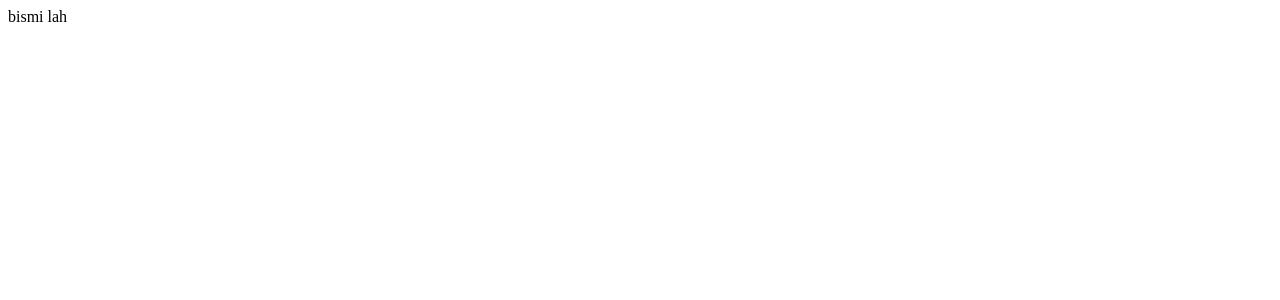
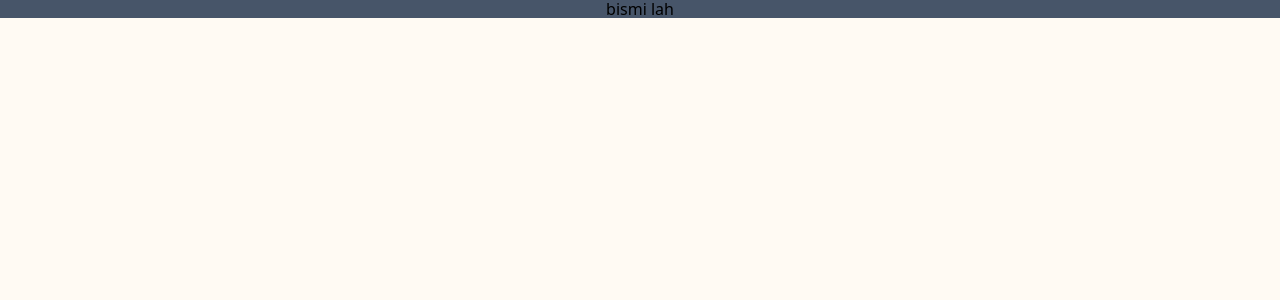
Before and after one commit to zakari90/realEstateDeployment, a Next.js app: page /en in a window 1280 px wide. Shown: the top 300 px of the page. Built offline with nearby package versions, Linux system fonts and the light colour scheme.

Commit message:
first commit

```diff
--- a/src/app/[locale]/layout.tsx
+++ b/src/app/[locale]/layout.tsx
@@ -1,7 +1,46 @@
+import { rubik } from '@/lib/fonts';
+import { cn } from "@/lib/utils";
+import type { Metadata } from 'next';
+import { Inter as FontSans } from "next/font/google";
+import './globals.css';
+const fontSans = FontSans({
+  subsets: ["latin"],
+  variable: "--font-sans",
+})
+export const metadata: Metadata = {
+  title: 'Real State',
+  description: 'website for a Real State',
+};
+
+interface RootLayoutProps {
+  children: React.ReactNode;
+  params: {
+    locale: string;
+  };
+}
+
+
 export default function RootLayout({
   children,
-}: Readonly<{
-  children: any;
-}>) {
-  return children;
+  params: { locale },
+}: RootLayoutProps) {
+
+  const font = locale === 'ar' ? rubik.className :  fontSans.variable;
+  const documentDirection = locale === 'ar' ? "rtl" :  "ltr";
+
+  return (
+    <html lang={locale} dir={documentDirection} suppressHydrationWarning>
+      <body
+      className={cn(
+        "min-h-screen bg-background font-sans antialiased ",
+        font
+      )}>
+
+
+          {children}
+
+      </body>
+    </html>
+
+  );
 }
--- a/src/app/[locale]/page.tsx
+++ b/src/app/[locale]/page.tsx
@@ -5,8 +5,9 @@ export default function Home({params} :{
 }) {
 
   return (
-    <>
-    bismi lah
-    </>
+    <section className="bg-slate-600 text-center">
+ bismi lah
+    </section>
+
   );
 }
```
